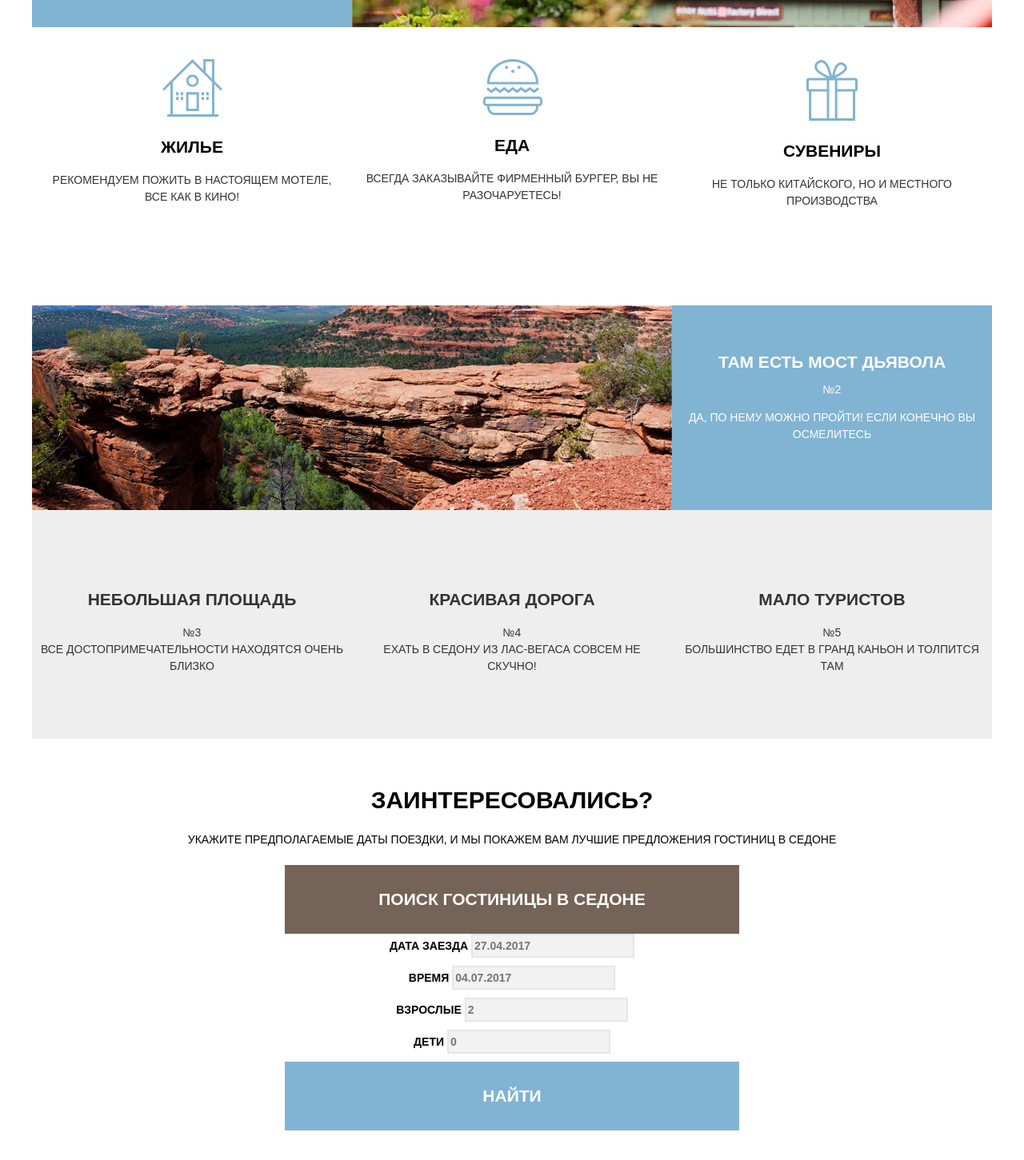
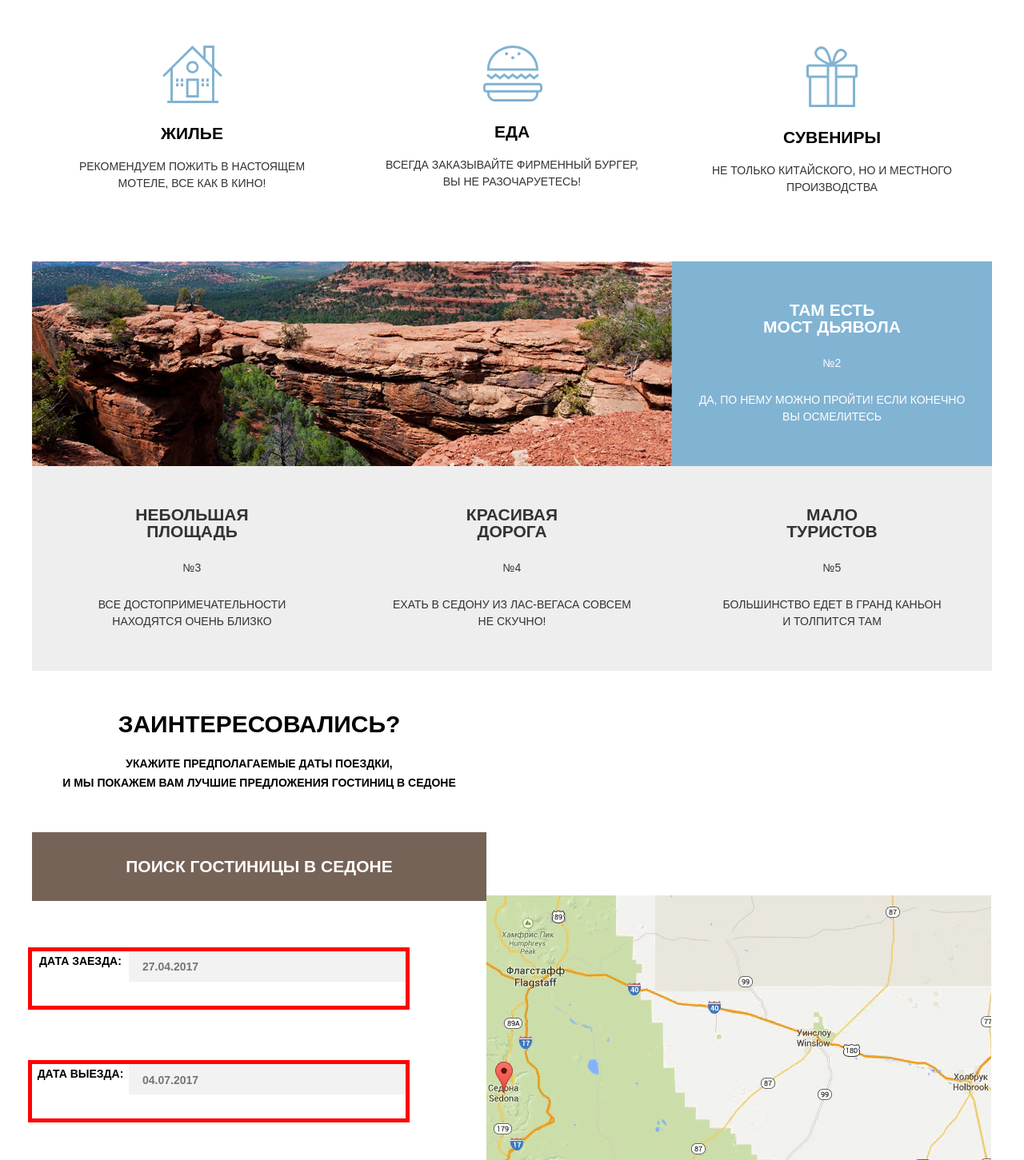
Before and after one commit to htmlacademy-htmlcss/1597271-sedona-30, a plain HTML site: page index.html in a window 1280 px wide. Shown: the part 1046-2497 px from the top of the page at 80% size. Drawn offline with Linux system fonts and the light colour scheme.

Commit message:
Тест

```diff
--- a/css/style.css
+++ b/css/style.css
@@ -41,15 +41,18 @@
   display: grid;
   grid-template-rows: min-content 1fr min-content;
   align-content: start;
+
 }
 
 a {
   text-decoration: none;
+
 }
 
 img {
   max-width: 100%;
   height: auto;
+  margin: 0 auto;
 }
 
 .visually-hidden {
@@ -63,12 +66,13 @@ img {
   clip-path: inset(100%);
   clip: rect(0 0 0 0);
   overflow: hidden;
+  margin: 0 auto;
 }
 
 /* Grid */
 
 .page {
-  height: 100%;
+  /*height: 100%;*/
 }
 
 /* Main header */
@@ -99,6 +103,7 @@ img {
   width: 1200px;
   height: 60px;
   margin: 0 auto;
+  padding: 0;
 }
 
 .main-navigation-wrapper {
@@ -145,7 +150,6 @@ img {
   font-weight: bold;
   font-size: 14px;
   line-height: 26px;
-
   margin: 0;
   padding: 0;
   width: 1200px;
@@ -153,20 +157,24 @@ img {
   display: flex;
   flex-wrap: wrap;
   justify-content:space-between;
+
   list-style: none;
   align-content:center;
+
 }
 
 .left {
   display: flex;
   justify-content:flex-start;
 
-  gap: 40px;
+  margin-left: 30px;
+  gap: 30px;
 }
 
 .right {
   display: flex;
   justify-content:flex-end;
+  margin-right: 30px;
   gap: 40px;
 }
 
@@ -193,15 +201,32 @@ img {
 
 .presentation {
   width: 1200px;
-  height: 509px;
+  height: 510px;
   background-image: url("../img/photo/sedona-hill.jpg..");
   background-position: center;
   background-repeat: no-repeat;
+  display: flex;
+  /*margin-top: 25px;*/
+  flex-direction: column;
+  justify-content: flex-end;
 }
 
+
+.welcome {
+  display: flex;
+  /*width: 457px;
+  height: 351px;*/
+  justify-content: center;
+  align-items: center;
+  margin-bottom: 25px;
+}
   /*background-image: url("../img/icon/icon-decor.svg");*/
 
-
+.ornament {
+  display: flex;
+  width: 1200px;
+  height: 57px;
+}
 /* City */
 
 .city {
@@ -211,8 +236,9 @@ img {
   text-decoration: none;
   text-transform: uppercase;
   text-align: center;
-  margin-top: 80px;
-  margin-bottom: 80px;
+  padding-top: 20px;
+
+
 }
 
 .city h2 {
@@ -223,6 +249,7 @@ img {
   font-weight: bold;
   font-size: 21px;
   line-height: 26px;
+  padding-bottom: 30px;
 }
 
 .city p {
@@ -233,7 +260,8 @@ img {
   font-weight: normal;
   font-size: 14px;
   line-height: 26px;
-  margin-bottom: 40px;
+  padding-bottom: 40px;
+
 }
 
 /* Index-columns-revier */
@@ -257,6 +285,7 @@ img {
   color: var(--basic-white);
   text-align: center;
   text-transform: uppercase;
+
 }
 
 .review h3 {
@@ -264,7 +293,7 @@ img {
   line-height: 21px;
   font-weight: bold;
   margin: 0;
-  margin-top: 60px;
+  margin-top: 45px;
 }
 
 .review p {
@@ -272,6 +301,7 @@ img {
   line-height: 21px;
   font-weight: normal;
   margin: 0;
+  margin-top: 25px;
 }
 
 /* Flora */
@@ -280,7 +310,6 @@ img {
   width: 800px;
   height: 256px;
   background-image: url("../img/photo/sedona-flora.jpg");
-  outline-offset: -5px;
 }
 
 /* index-columns */
@@ -304,9 +333,11 @@ img {
   background-color: var(--basic-white);
   background-position: center, 0 0;
   background-repeat: no-repeat;
-  margin-bottom: 40px;
-  padding-top: 40px;
-  padding-bottom: 80px;
+  width: 1200px;
+  height: 270px;
+  /*margin-bottom: 40px;*/
+  padding-top: 60px;
+  /*padding-bottom: 80px;*/
 
 }
 
@@ -347,6 +378,7 @@ img {
   grid-template-columns: 1fr 1fr;*/
 }
 
+
 /* Bridge */
 
 .bridge {
@@ -378,32 +410,121 @@ img {
   line-height: 21px;
   font-weight: bold;
   margin: 0;
-  margin-top: 60px;
+  margin-top: 50px;
+}
+
+.sight p {
+  font-size: 14px;
+  line-height: 21px;
+  font-weight: normal;
+  margin: 0;
+  margin-top: 25px;
 }
 
 /* Columns */
 
 .columns {
   background-color: var(--basic-light);
-  /*width: 1200px;
-  height: 256px;*/
+  width: 1200px;
+  height: 256px;
   background-position: center, 0 0;
   background-repeat: no-repeat;
-  padding-top: 80px;
-  padding-bottom: 80px;
+
 }
 
 .columns h3 {
   font-size: 21px;
   line-height: 21px;
   font-weight: bold;
+  margin: 0;
+  padding-top: 50px;
+  padding-bottom: 25px;
+}
+
+.columns p {
+  padding-bottom: 25px;
 }
 
 /* Appointment */
 
 .appointment {
-  padding-top: 40px;
-  margin-bottom: 40px;
+  width: 1200px;
+  height: 256px;
+  background-position: center, 0 0;
+  background-repeat: no-repeat;
+
+
+}
+.appointment h2{
+  padding-top: 30px;
+}
+
+
+.appointment p{
+  padding-bottom: 30px;
+}
+
+.appointment-form {
+  display: flex;
+  flex-wrap: wrap;
+  flex-direction: column;
+  justify-content: space-between;
+
+
+}
+.appointment-item {
+  width: 568px;
+  margin-top: 0;
+  margin-bottom: 10px;
+  outline: 5px solid #ff0000;
+}
+
+.appointment-item label {
+  display: block;
+  width: 346px;
+  height: 38px;
+  /*margin-bottom: 15px;
+  margin-left: 10px;*/
+}
+
+
+
+.appointment-item input {
+  width: 140px;
+  padding-top: 8px;
+  padding-right: 15px;
+  padding-bottom: 7px;
+  padding-left: 15px;
+  font: inherit;
+  background-color: transparent;
+  border: 2px solid var(--basic-black);
+  box-sizing: border-box;
+}
+.appointment-item input {
+  width: 140px;
+  padding-top: 8px;
+  padding-right: 15px;
+  padding-bottom: 7px;
+  padding-left: 15px;
+  font: inherit;
+  background-color: transparent;
+  border: 2px solid var(--basic-black);
+  box-sizing: border-box;
+}
+
+.appointment .button {
+  display: block;
+  width: 100%;
+  margin-top: 10px;
+  margin-right: 0;
+}
+
+
+.appointment .button {
+  display: block;
+  width: 100%;
+  margin-top: 10px;
+  margin-right: 0;
 }
 
 /* Button-search */
@@ -620,20 +741,20 @@ legend ul {
   font-weight: bold;
   font-size: 21px;
   line-height: 26px;
-  margin-bottom: -40px;
+  /*margin-bottom: -40px;*/
 }
 
 .breadcrumbs p {
   font-weight: bold;
   display: flex;
-  margin-bottom: -40px;
+  /*margin-bottom: -40px;*/
 }
 
 .breadcrumbs ul {
   list-style: none;
   display: flex;
   gap: 40px;
-  margin-bottom: -40px;
+  /*margin-bottom: -40px;*/
 }
 
 .breadcrumbs-list {
@@ -850,19 +971,33 @@ legend ul {
 /* Appointment */
 
 .appointment {
- /*width: 568px;*/
+  width: 568px;
+  /*background-color: white;*/
   font-style: normal;
   font-weight: bold;
   font-size: 14px;
   line-height: 24px;
 
-  align-items: center;
+  /*align-items: center;*/
   text-align: center;
   text-transform: uppercase;
+  /*display: flex;*/
+  /*position: absolute;*/
 }
 
+.appointment-form {
+  width: 568px;
+  height: 100%;
+  z-index: 1;
+  background-color:white;
+  display: flex;
+  position: absolute;
+  flex-wrap: wrap;
+  justify-content: space-between;
+}
+
+
 .appointment-info {
-  font-weight: normal;
   margin: 0;
   margin-bottom: 20px;
 }
@@ -875,8 +1010,12 @@ legend ul {
 
 
 .appointment-item {
-margin-top: 0;
-margin-bottom: 10px;
+  width: 467px;
+  margin-top: 0;
+  margin-bottom: 10px;
+  display: flex;
+  align-content: center;
+
 }
 
 .appointment .button {
@@ -884,11 +1023,28 @@ margin-bottom: 10px;
   margin-right: 0;
 }
 
+.appointment-item label {
+  display: block;
+  width: 121px;
+  /*margin-bottom: 9px;
+  margin-left: 15px;*/
+  color:var(--basic-black)
+}
+
 .appointment-item input {
+  width: 346px;
+  height: 38px;
+  /*padding-top: 8px;
+  padding-right: 15px;
+  padding-bottom: 7px;
+  padding-left: 15px;*/
   font: inherit;
+
+  background-color: transparent;
   background-color: var(--basic-extra-light);
-  border: 2px solid var(--basic-light-light);
+  border: 2px solid var(--basic-extra-light);
 }
+
 
 .appointment-item input:focus {
   background-color: var(--basic-extra-light);
@@ -899,12 +1055,24 @@ margin-bottom: 10px;
   border-color: var(--special);
 }
 
+.map {
+  width: 1199px;
+  height: 594px;
+  background-image: url("../img/png/png-map.jpg");
+  /*opacity: 0.3;*/
+  /*background-attachment: fixed;*/
+}
+
+
+
 /* Main footer */
 
 .main-footer {
   color: var(--basic-black);
   background-color: var(--basic-white);
   width: 1200px;
+  height: 120px;
+
   display: flex;
   flex-wrap: wrap;
   justify-content:space-between;
--- a/index.html
+++ b/index.html
@@ -26,12 +26,16 @@
     </header>
     <main class="container">
       <section class="presentation">
-        <img src="img/png/png-welcome.png" width="457" height="351" alt="Добро пожаловать">
-        <!--<img src="img/icon/icon-decor.svg" width="1200" height="57" alt="Декор">-->
+        <div class="welcome">
+          <img src="img/png/png-welcome.png" width="457" height="351" alt="Добро пожаловать">
+        </div>
+        <div class="ornament">
+          <img src="img/icon/icon-decor.svg" width="1200" height="57" alt="Декор">
+        </div>
       </section>
-      <!--<section class="decor">
-        <img src="img/icon/icon-decor.svg" width="1200" height="57" alt="Декор">
-      </section>-->
+      <!--section class="decor">
+        <!--img src="img/icon/icon-decor.svg" width="1200" height="57" alt="Декор">
+      </!--section>-->
       <section class="city">
         <h2>Седона-небольшой городок в Аризоне,<br>заслуживающий большего!</h2>
         <p>Рассмотрим 5 причин, по которым Седона круче, чем Гранд Каньон!</p>
@@ -39,9 +43,9 @@
       <!--Исправить отступы-->
     <div class="index-columns-revier"><!--!!-->
       <section class="review">
-        <h3>Настоящий городок</h3>
+        <h3>Настоящий<br>городок</h3>
         <p>№1</p>
-        <p>Седона-не аттрацион для туристов, там течет своя жизнь</p>
+        <p>Седона-не аттрацион для туристов, там <br>течет своя жизнь</p>
       </section>
       <section class="flora">
         <!--img src="img/photo/sedona-flora.jpg" width="800" height="256" alt="Окружение"-->
@@ -53,17 +57,17 @@
           <li class="feature-item">
             <img src="img/icon/icon-house.svg" width="75" height="72" alt="Дом">
             <h3>Жилье</h3>
-            <p>Рекомендуем пожить в настоящем мотеле, все как в кино!</p>
+            <p>Рекомендуем пожить в настоящем <br>мотеле, все как в кино!</p>
           </li>
           <li class="feature-item">
             <img src="img/icon/icon-burger.svg" width="75" height="70" alt="Бургер">
             <h3>Еда</h3>
-            <p>Всегда заказывайте фирменный бургер, Вы не разочаруетесь!</p>
+            <p>Всегда заказывайте фирменный бургер,<br> Вы не разочаруетесь!</p>
           </li>
           <li class="feature-item">
             <img src="img/icon/icon-gift.svg" width="64" height="77" alt="Подарок">
             <h3>Сувениры</h3>
-            <p>Не только китайского, но и местного производства</p>
+            <p>Не только китайского, но и местного<br> производства</p>
           </li>
         </ul>
       </section>
@@ -73,55 +77,58 @@
         <!--img src="img/photo/sedona-bridge.jpg" width="800" height="256" alt="Мост Дьявола"-->
       </section>
       <section class="sight">
-        <h3>Там есть мост дьявола</h3>
+        <h3>Там есть<br>мост дьявола</h3>
         <p>№2</p>
-        <p>Да, по нему можно пройти! Если конечно Вы осмелитесь</p>
+        <p>Да, по нему можно пройти! Если конечно<br>Вы осмелитесь</p>
       </section>
     </div>
     <div class="index-columns">
       <section class="columns">
         <ul class="features-list">
           <li class="feature-item">
-            <h3>Небольшая площадь</h3>
+            <h3>Небольшая<br>площадь</h3>
             <p>№3</p>
-            <p>Все достопримечательности находятся очень близко</p>
+            <p>Все достопримечательности<br>находятся очень близко</p>
           </li>
           <li class="feature-item">
-            <h3>Красивая дорога</h3>
+            <h3>Красивая<br>дорога</h3>
             <p>№4</p>
-            <p>Ехать в Седону из Лас-Вегаса совсем не скучно!</p>
+            <p>Ехать в Седону из Лас-Вегаса совсем<br>не скучно!</p>
           </li>
           <li class="feature-item">
-            <h3>Мало  туристов</h3>
+            <h3>Мало<br>туристов</h3>
             <p>№5</p>
-            <p>Большинство едет в Гранд Каньон и толпится там</p>
+            <p>Большинство едет в Гранд Каньон<br>и толпится там</p>
           </li>
         </ul>
       </section>
     </div>
       <section class="appointment">
         <h2>Заинтересовались?</h2>
-        <p class="appointment-info">Укажите предполагаемые даты поездки, и мы покажем Вам лучшие предложения гостиниц в Седоне</p>
-        <button class="button-search" type="button">Поиск гостиницы в Седоне</button>
+        <p class="appointment-info">Укажите предполагаемые даты поездки,<br>и мы покажем Вам лучшие предложения гостиниц в Седоне</p>
         <form class="appointment-form" action="https://echo.htmlacademy.ru" method="post">
+          <button class="button-search" type="button">Поиск гостиницы в Седоне</button>
           <p class="appointment-item">
-            <label for="appointment-date-in">Дата заезда</label>
+            <label for="appointment-date-in">Дата заезда:</label>
             <input id="appointment-date-in" type="text" name="date" placeholder="27.04.2017">
           </p>
           <p class="appointment-item">
-            <label for="appointment-date-from">Время</label>
+            <label for="appointment-date-from">Дата выезда:</label>
             <input id="appointment-date-from" type="text" name="date" placeholder="04.07.2017">
           </p>
           <p class="appointment-item">
-            <label for="appointment-adults">Взрослые</label>
+            <label for="appointment-adults">Взрослые:</label>
             <input id="appointment-adults" type="text" name="adults" placeholder="2">
           </p>
           <p class="appointment-item">
-            <label for="appointment-children">Дети</label>
+            <label for="appointment-children">Дети:</label>
             <input id="appointment-children" type="text" name="children" placeholder="0">
           </p>
           <button class="button-find" type="button">Найти</button>
         </form>
+      </section>
+      <section class="map">
+        <!--img src="img/png/png-map.jpg" width="1200" height="474" alt="Карта"-->
       </section>
     </main>
     <footer class="main-footer">
```
Also changed, not shown: img/icon/icon-calendar.svg (added), img/png/png-map.jpg (added).
